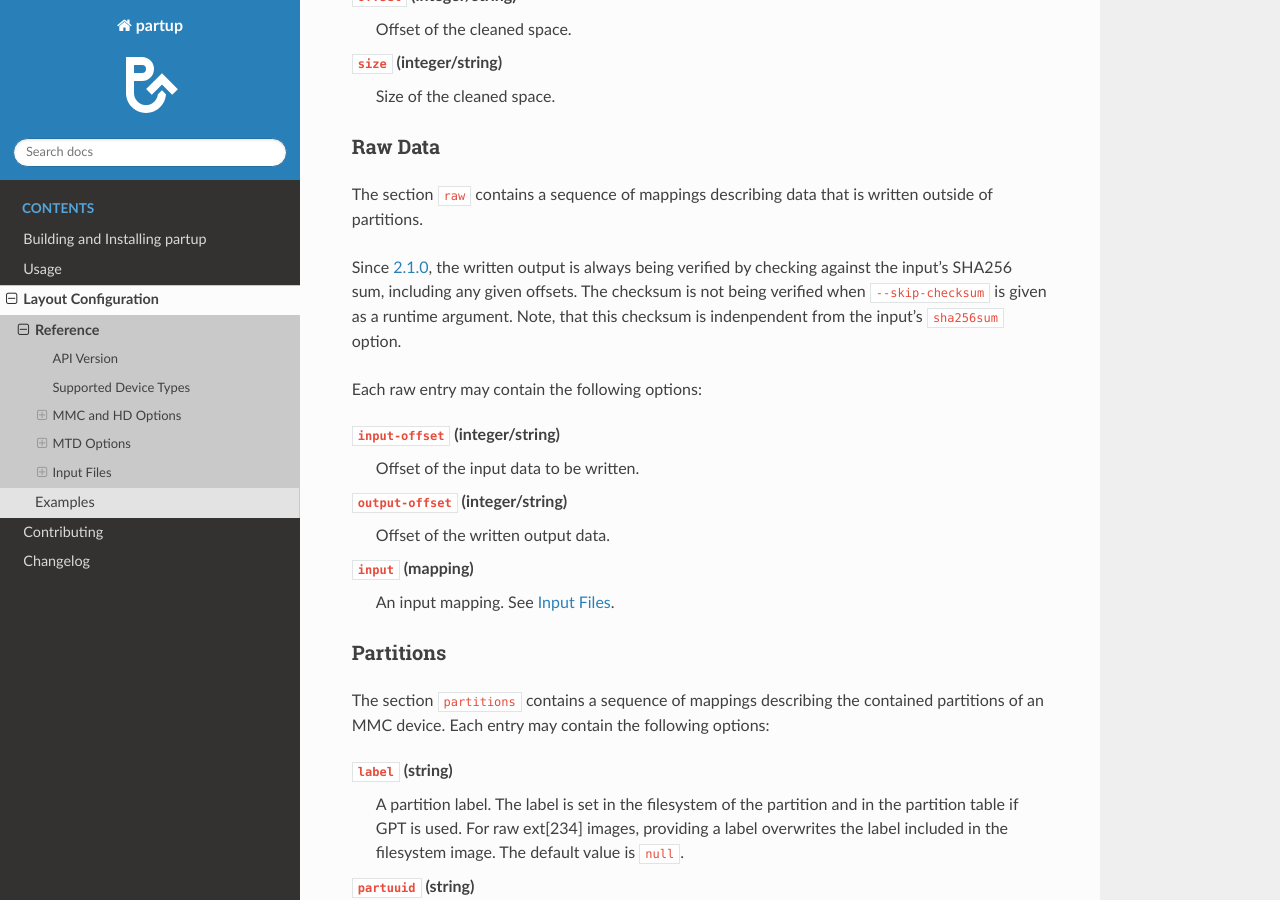
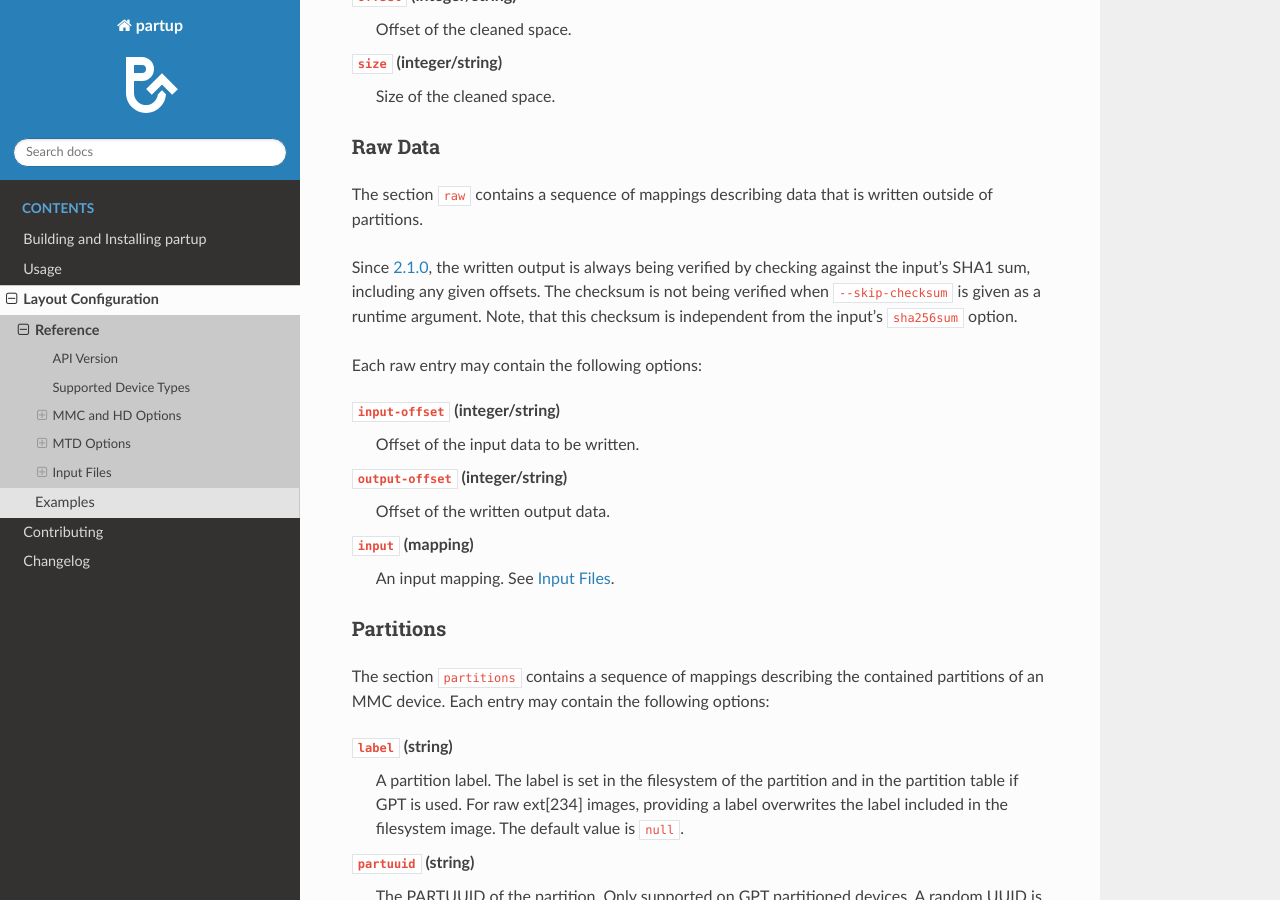
Before and after one commit to phytec/partup, a Sphinx documentation site: the page built from doc/layout-config-reference.rst, in a window 1280 px wide and 900 px high, scrolled down 1428 px. Built offline with Sphinx 7.4.7 and the Read the Docs theme 3.1.0, drawn with Linux system fonts in a browser that asks for light colours; some of the changed text lies outside the part shown.

Commit message:
doc: layout-config-reference: Use SHA1 sum for output verification
Describe how output data is verified using a SHA1 sum instead of SHA256.

Signed-off-by: Martin Schwan <m.schwan@phytec.de>

```diff
--- a/doc/layout-config-reference.rst
+++ b/doc/layout-config-reference.rst
@@ -78,10 +78,9 @@ The section ``raw`` contains a sequence of mappings describing data that is
 written outside of partitions.
 
 Since :ref:`release-2.1.0`, the written output is always being verified by
-checking against the input's SHA256 sum, including any given offsets. The
-checksum is not being verified when ``--skip-checksum`` is given as a runtime
-argument. Note, that this checksum is indenpendent from the input's
-``sha256sum`` option.
+checking against the input's SHA1 sum, including any given offsets. The checksum
+is not being verified when ``--skip-checksum`` is given as a runtime argument.
+Note, that this checksum is independent from the input's ``sha256sum`` option.
 
 Each raw entry may contain the following options:
 
@@ -213,10 +212,9 @@ Binary files are specified by a scalar named ``binaries`` containing a sequence
 of mappings with at least an ``input``.
 
 Since :ref:`release-3.0.0`, the written output is always being verified by
-checking against the input's SHA256 sum, including any given offsets. The
-checksum is not being verified when ``--skip-checksum`` is given as a runtime
-argument. Note, that this checksum is indenpendent from the input's
-``sha256sum`` option.
+checking against the input's SHA1 sum, including any given offsets. The checksum
+is not being verified when ``--skip-checksum`` is given as a runtime argument.
+Note, that this checksum is independent from the input's ``sha256sum`` option.
 
 ``input-offset`` (integer/string)
    Offset of the input data to be written. This keyword is optional.
```
